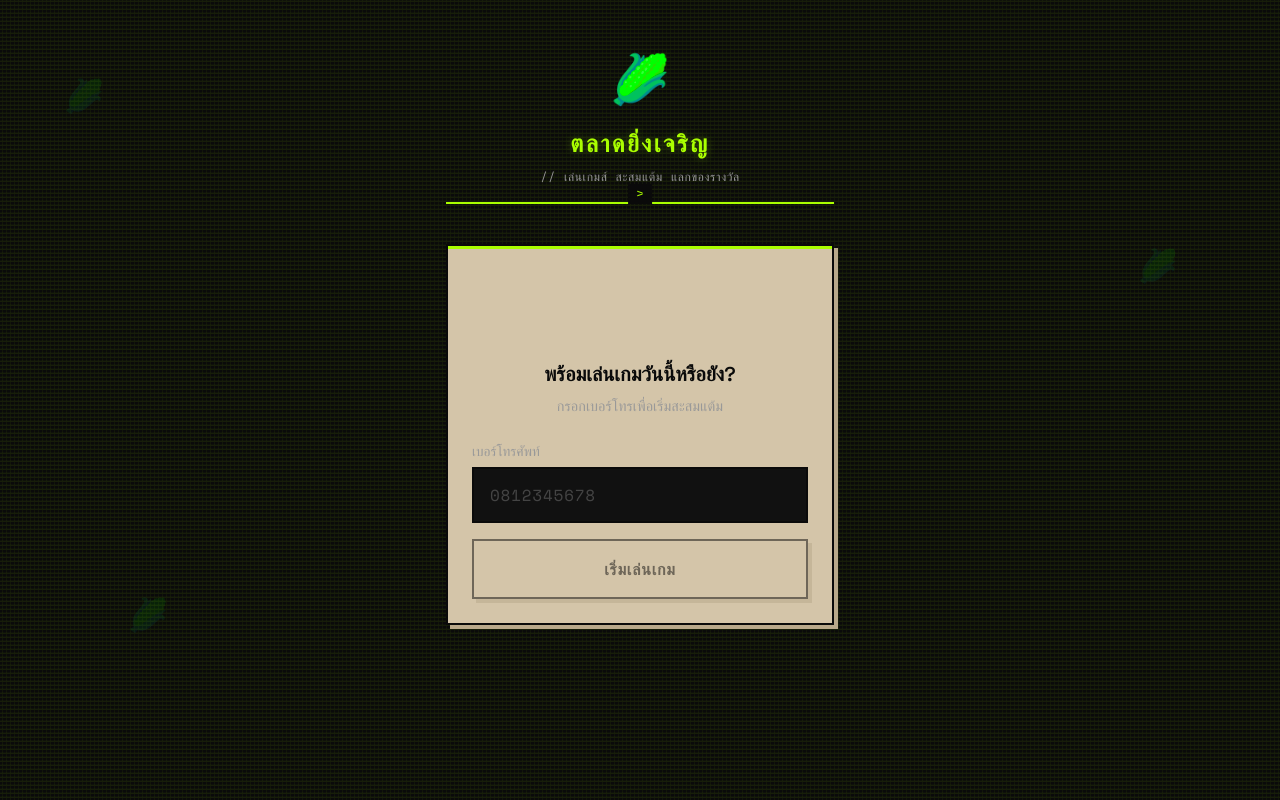
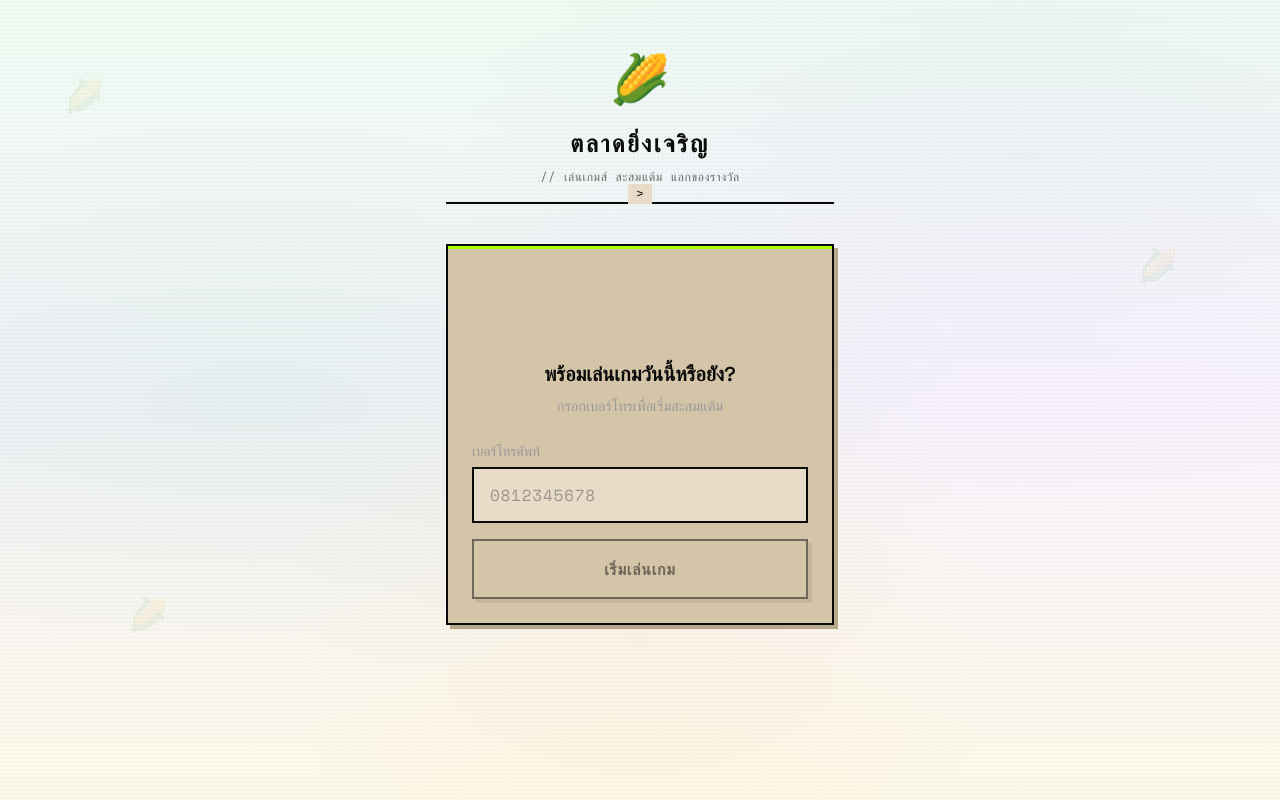
Before and after one commit to Rtertgr2/Corn_Project, a React (Vite) app in the folder web/: page / in a window 1280 px wide. Built offline with nearby package versions, Linux system fonts and the light colour scheme.

Commit message:
fix: keep nature background, only change text/UI to Cypherpunk style

```diff
--- a/web/src/styles.css
+++ b/web/src/styles.css
@@ -63,14 +63,17 @@ html {
 
 body {
   font-family: var(--font-body);
-  background: var(--color-ink);
-  color: var(--color-lime);
+  background:
+    radial-gradient(ellipse at 20% 50%, rgba(34, 197, 94, 0.08) 0%, transparent 50%),
+    radial-gradient(ellipse at 80% 20%, rgba(167, 139, 250, 0.06) 0%, transparent 40%),
+    radial-gradient(ellipse at 50% 80%, rgba(245, 158, 11, 0.05) 0%, transparent 40%),
+    linear-gradient(180deg, #F0FDF4 0%, #FAF5FF 50%, #FFFBEB 100%);
+  color: var(--color-ink);
   line-height: 1.6;
   min-height: 100dvh;
   -webkit-font-smoothing: antialiased;
   overscroll-behavior: contain;
-  background-image:
-    repeating-linear-gradient(0deg, transparent, transparent 2px, rgba(170, 255, 0, 0.03) 2px, rgba(170, 255, 0, 0.03) 4px);
+  background-attachment: fixed;
 }
 
 #root {
@@ -91,7 +94,7 @@ body {
 .app-header {
   text-align: center;
   padding: var(--space-lg) 0 var(--space-md);
-  border-bottom: 2px solid var(--color-lime);
+  border-bottom: 2px solid var(--color-ink);
   margin-bottom: var(--space-md);
   position: relative;
 }
@@ -102,8 +105,8 @@ body {
   bottom: -2px;
   left: 50%;
   transform: translateX(-50%);
-  background: var(--color-ink);
-  color: var(--color-lime);
+  background: var(--color-beige-light);
+  color: var(--color-ink);
   padding: 0 8px;
   font-family: var(--font-mono);
   font-size: 0.8rem;
@@ -114,7 +117,6 @@ body {
   margin-bottom: var(--space-sm);
   animation: blink 1s step-end infinite;
   display: inline-block;
-  filter: hue-rotate(60deg) saturate(2);
 }
 
 @keyframes blink {
@@ -126,15 +128,14 @@ body {
   font-family: var(--font-heading);
   font-size: 1.5rem;
   font-weight: 700;
-  color: var(--color-lime);
+  color: var(--color-ink);
   letter-spacing: 0.1em;
   text-transform: uppercase;
-  text-shadow: 0 0 10px var(--color-lime-glow);
 }
 
 .app-header .subtitle {
   font-size: 0.75rem;
-  color: var(--color-muted-foreground);
+  color: var(--color-muted);
   margin-top: var(--space-xs);
   font-weight: 400;
   letter-spacing: 0.05em;
@@ -145,18 +146,18 @@ body {
   display: flex;
   justify-content: space-between;
   align-items: center;
-  background: var(--color-surface-raised);
-  border: 2px solid var(--color-lime);
+  background: var(--color-beige);
+  border: 2px solid var(--color-ink);
   padding: var(--space-md) var(--space-lg);
   margin-bottom: var(--space-md);
-  box-shadow: var(--shadow-md), var(--shadow-lime);
+  box-shadow: var(--shadow-md);
 }
 
 .game-hud .points-display {
   display: flex;
   align-items: center;
   gap: var(--space-sm);
-  color: var(--color-lime);
+  color: var(--color-ink);
 }
 
 .game-hud .points-icon {
@@ -174,22 +175,21 @@ body {
   font-size: 1.8rem;
   font-weight: 700;
   line-height: 1;
-  color: var(--color-lime);
-  text-shadow: 0 0 10px var(--color-lime-glow);
+  color: var(--color-ink);
 }
 
 .game-hud .points-label {
   font-size: 0.65rem;
   text-transform: uppercase;
   letter-spacing: 0.1em;
-  color: var(--color-muted-foreground);
+  color: var(--color-muted);
 }
 
 .game-hud .streak-badge {
-  background: var(--color-surface);
-  border: 1px solid var(--color-beige);
+  background: var(--color-lime);
+  border: 1px solid var(--color-ink);
   padding: var(--space-xs) var(--space-md);
-  color: var(--color-beige);
+  color: var(--color-ink);
   font-size: 0.75rem;
   font-weight: 700;
   display: flex;
@@ -206,7 +206,7 @@ body {
   display: flex;
   justify-content: space-between;
   font-size: 0.75rem;
-  color: var(--color-muted-foreground);
+  color: var(--color-muted);
   margin-bottom: var(--space-xs);
   font-weight: 400;
   letter-spacing: 0.05em;
@@ -214,8 +214,8 @@ body {
 
 .progress-bar {
   height: 8px;
-  background: var(--color-surface);
-  border: 1px solid var(--color-border);
+  background: var(--color-beige-light);
+  border: 1px solid var(--color-ink);
   overflow: hidden;
 }
 
@@ -223,7 +223,6 @@ body {
   height: 100%;
   background: var(--color-lime);
   transition: width 0.3s step-end;
-  box-shadow: 0 0 10px var(--color-lime-glow);
 }
 
 /* Cards */
@@ -372,19 +371,19 @@ body {
 }
 
 .btn-secondary {
-  background: var(--color-surface);
-  color: var(--color-lime);
-  border-color: var(--color-lime);
+  background: var(--color-beige);
+  color: var(--color-ink);
+  border-color: var(--color-ink);
 }
 
 .btn-secondary:hover:not(:disabled) {
-  background: var(--color-surface-raised);
+  background: var(--color-beige-light);
 }
 
 .btn-outline {
   background: transparent;
-  color: var(--color-lime);
-  border-color: var(--color-lime);
+  color: var(--color-ink);
+  border-color: var(--color-ink);
 }
 
 .btn-outline:hover:not(:disabled) {
@@ -415,8 +414,8 @@ body {
   font-family: var(--font-body);
   font-size: 1rem;
   border: 2px solid var(--color-ink);
-  background: var(--color-surface);
-  color: var(--color-lime);
+  background: var(--color-beige-light);
+  color: var(--color-ink);
   transition: border-color var(--transition-fast);
   -webkit-appearance: none;
   letter-spacing: 0.05em;
@@ -590,7 +589,7 @@ body {
 
 /* Loading Skeleton */
 .skeleton {
-  background: var(--color-surface);
+  background: var(--color-beige-light);
   border: 1px solid var(--color-border);
   animation: skeleton-blink 1s step-end infinite;
 }
@@ -635,12 +634,12 @@ body {
 .coupon-code {
   display: inline-block;
   padding: 8px 16px;
-  background: var(--color-surface);
-  border: 2px dashed var(--color-lime);
+  background: var(--color-beige-light);
+  border: 2px dashed var(--color-ink);
   font-family: var(--font-mono);
   font-size: 1rem;
   font-weight: 700;
-  color: var(--color-lime);
+  color: var(--color-ink);
   letter-spacing: 0.1em;
 }
 
@@ -649,7 +648,7 @@ body {
   font-family: var(--font-heading);
   font-size: 1rem;
   font-weight: 700;
-  color: var(--color-lime);
+  color: var(--color-ink);
   margin: var(--space-lg) 0 var(--space-sm);
   display: flex;
   align-items: center;
@@ -686,10 +685,9 @@ body {
   font-family: var(--font-heading);
   font-size: 1.3rem;
   font-weight: 700;
-  color: var(--color-lime);
+  color: var(--color-ink);
   margin-bottom: var(--space-sm);
   letter-spacing: 0.05em;
-  text-shadow: 0 0 10px var(--color-lime-glow);
 }
 
 .result-screen .result-sub {
@@ -707,10 +705,10 @@ body {
   bottom: 0;
   pointer-events: none;
   z-index: -1;
-  opacity: 0.05;
+  opacity: 0.03;
   background-image:
-    repeating-linear-gradient(0deg, transparent, transparent 2px, var(--color-lime) 2px, var(--color-lime) 3px),
-    repeating-linear-gradient(90deg, transparent, transparent 2px, var(--color-lime) 2px, var(--color-lime) 3px);
+    repeating-linear-gradient(0deg, transparent, transparent 2px, var(--color-ink) 2px, var(--color-ink) 3px),
+    repeating-linear-gradient(90deg, transparent, transparent 2px, var(--color-ink) 2px, var(--color-ink) 3px);
   background-size: 4px 4px;
 }
 
@@ -719,10 +717,9 @@ body {
   position: fixed;
   pointer-events: none;
   z-index: -1;
-  opacity: 0.1;
+  opacity: 0.08;
   animation: float 8s step-end infinite;
   font-size: 2rem;
-  filter: hue-rotate(60deg) saturate(2);
 }
 
 @keyframes float {
```
